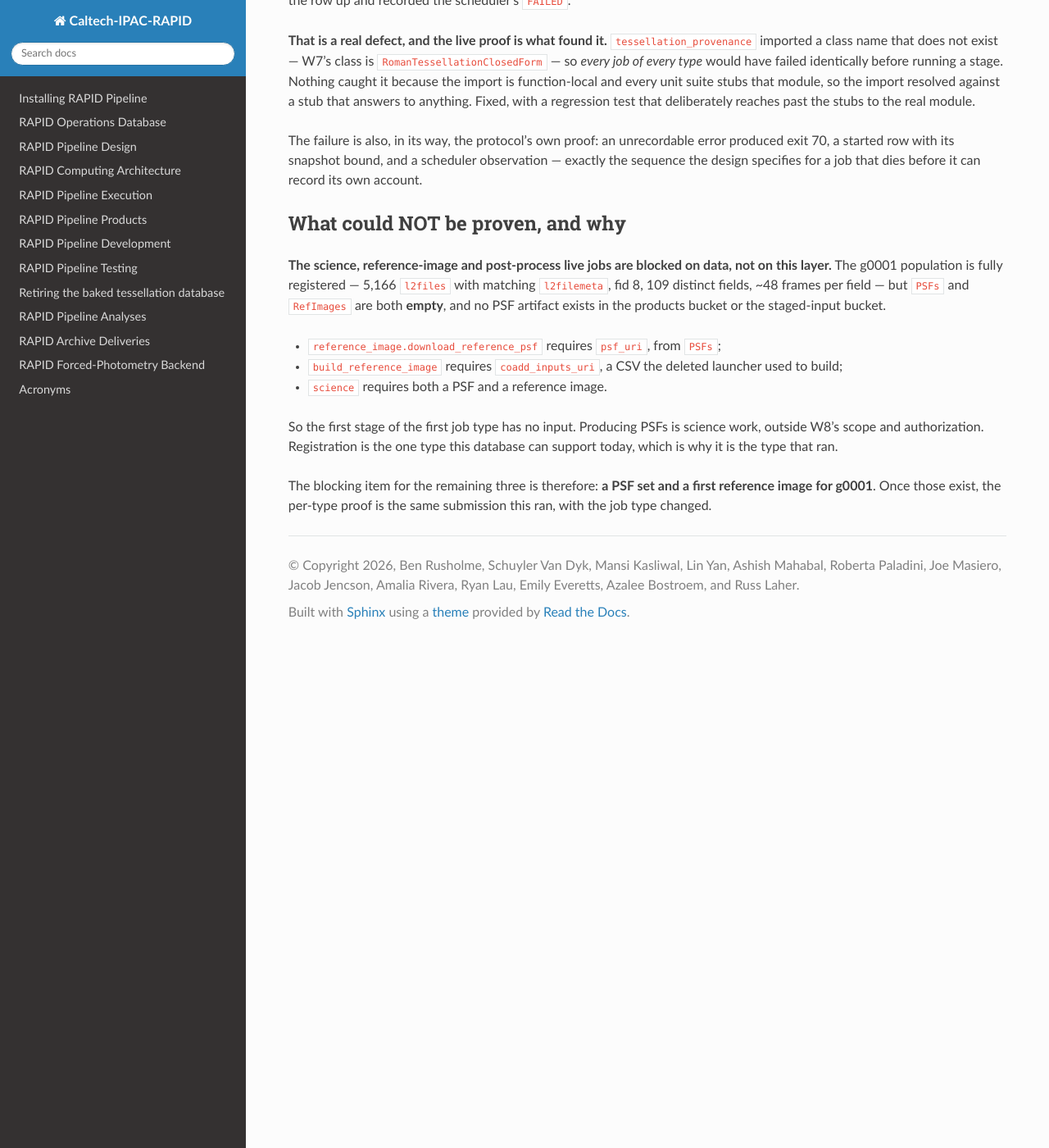
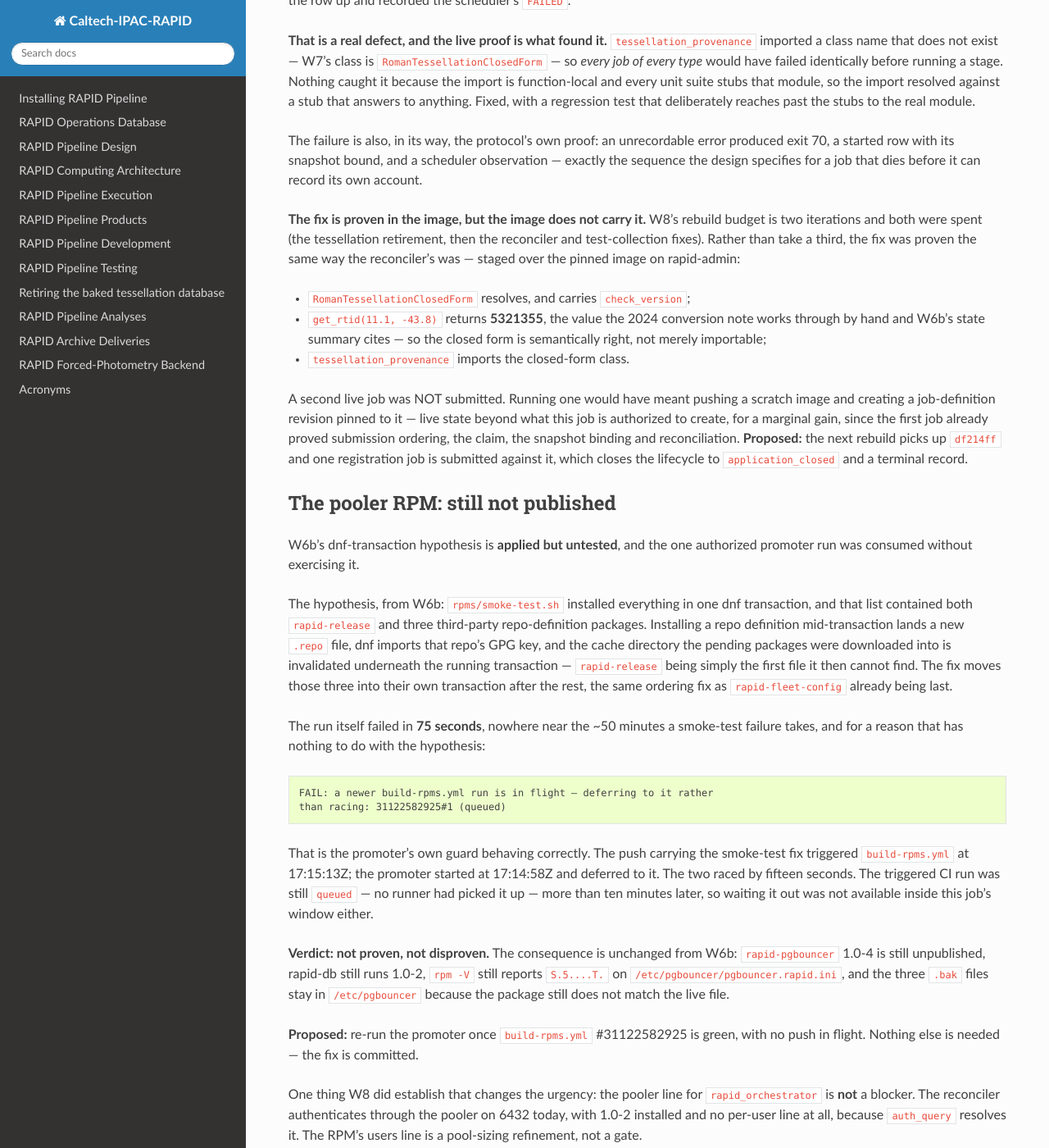
Before and after one commit to Caltech-IPAC/rapid, a Sphinx documentation site: the page built from docs/source/dev/w8_battery.rst, in a window 1280 px wide and 1400 px high, scrolled down 4445 px. Shown: the whole window at 82% size. Built offline with Sphinx 7.4.7 and the Read the Docs theme 3.1.0, drawn with Linux system fonts in a browser that asks for light colours.

Commit message:
docs: W8's battery evidence and the state the next worker inherits
`w8_battery.rst` is the acceptance record the co-design's W8 row asks for:
33 cases as case -> mechanism -> evidence -> verdict, where "mechanism"
says what breaks if the property does not hold, so a future reader can tell
whether a case still earns its place.

It also records what a passing battery would otherwise hide:

- the two defects the battery found (the application authoring a
  reconciler-only error category; every job dying on a tessellation class
  that does not exist);
- the two battery cases that were wrong before the code was, and how each
  passed or failed for the wrong reason first;
- the pooler RPM verdict: hypothesis applied, NOT tested, and why — the one
  authorized promoter run was consumed by its own in-flight-CI guard,
  fifteen seconds after the push that triggered that CI;
- what could not be proven and why: PSFs and RefImages are empty for g0001,
  so the science, reference-image and post-process live jobs are blocked on
  DATA, not on this layer, and registration is the one type this database
  can support today.

`w8_state_summary.rst` supersedes W6b's, in the same inventory-not-narrative
shape, and carries the same honesty about what is not done: the image is two
commits behind smdc and does not carry the tessellation fix, a scheduler
retry child is still unforced, and a successful registration is still owed.

Co-Authored-By: Claude Opus 5 <noreply@anthropic.com>
Claude-Session: https://claude.ai/code/session_01K49vw3WqmQ5WnfTTau4hLC

```diff
--- a/docs/source/dev/w8_battery.rst
+++ b/docs/source/dev/w8_battery.rst
@@ -299,6 +299,72 @@ error produced exit 70, a started row with its snapshot bound, and a
 scheduler observation — exactly the sequence the design specifies for a job
 that dies before it can record its own account.
 
+**The fix is proven in the image, but the image does not carry it.** W8's
+rebuild budget is two iterations and both were spent (the tessellation
+retirement, then the reconciler and test-collection fixes). Rather than take
+a third, the fix was proven the same way the reconciler's was — staged over
+the pinned image on rapid-admin:
+
+* ``RomanTessellationClosedForm`` resolves, and carries ``check_version``;
+* ``get_rtid(11.1, -43.8)`` returns **5321355**, the value the 2024
+  conversion note works through by hand and W6b's state summary cites — so
+  the closed form is semantically right, not merely importable;
+* ``tessellation_provenance`` imports the closed-form class.
+
+A second live job was NOT submitted. Running one would have meant pushing a
+scratch image and creating a job-definition revision pinned to it — live
+state beyond what this job is authorized to create, for a marginal gain,
+since the first job already proved submission ordering, the claim, the
+snapshot binding and reconciliation. **Proposed:** the next rebuild picks up
+``df214ff`` and one registration job is submitted against it, which closes
+the lifecycle to ``application_closed`` and a terminal record.
+
+
+The pooler RPM: still not published
+-----------------------------------
+
+W6b's dnf-transaction hypothesis is **applied but untested**, and the one
+authorized promoter run was consumed without exercising it.
+
+The hypothesis, from W6b: ``rpms/smoke-test.sh`` installed everything in one
+dnf transaction, and that list contained both ``rapid-release`` and three
+third-party repo-definition packages. Installing a repo definition
+mid-transaction lands a new ``.repo`` file, dnf imports that repo's GPG key,
+and the cache directory the pending packages were downloaded into is
+invalidated underneath the running transaction — ``rapid-release`` being
+simply the first file it then cannot find. The fix moves those three into
+their own transaction after the rest, the same ordering fix as
+``rapid-fleet-config`` already being last.
+
+The run itself failed in **75 seconds**, nowhere near the ~50 minutes a
+smoke-test failure takes, and for a reason that has nothing to do with the
+hypothesis::
+
+    FAIL: a newer build-rpms.yml run is in flight — deferring to it rather
+    than racing: 31122582925#1 (queued)
+
+That is the promoter's own guard behaving correctly. The push carrying the
+smoke-test fix triggered ``build-rpms.yml`` at 17:15:13Z; the promoter
+started at 17:14:58Z and deferred to it. The two raced by fifteen seconds.
+The triggered CI run was still ``queued`` — no runner had picked it up —
+more than ten minutes later, so waiting it out was not available inside this
+job's window either.
+
+**Verdict: not proven, not disproven.** The consequence is unchanged from
+W6b: ``rapid-pgbouncer`` 1.0-4 is still unpublished, rapid-db still runs
+1.0-2, ``rpm -V`` still reports ``S.5....T.`` on
+``/etc/pgbouncer/pgbouncer.rapid.ini``, and the three ``.bak`` files stay in
+``/etc/pgbouncer`` because the package still does not match the live file.
+
+**Proposed:** re-run the promoter once ``build-rpms.yml`` #31122582925 is
+green, with no push in flight. Nothing else is needed — the fix is committed.
+
+One thing W8 did establish that changes the urgency: the pooler line for
+``rapid_orchestrator`` is **not** a blocker. The reconciler authenticates
+through the pooler on 6432 today, with 1.0-2 installed and no per-user line
+at all, because ``auth_query`` resolves it. The RPM's users line is a
+pool-sizing refinement, not a gate.
+
 
 What could NOT be proven, and why
 ---------------------------------
```
Also changed, not shown: docs/source/dev/w8_state_summary.rst (added, +196 -0 lines).
